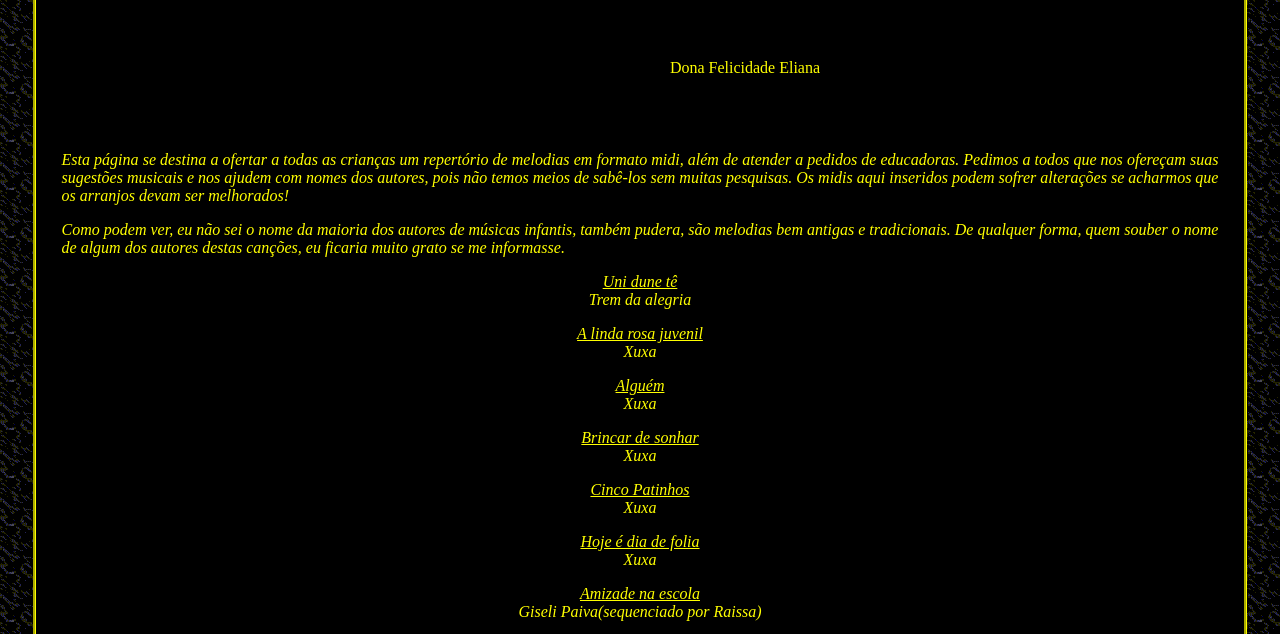
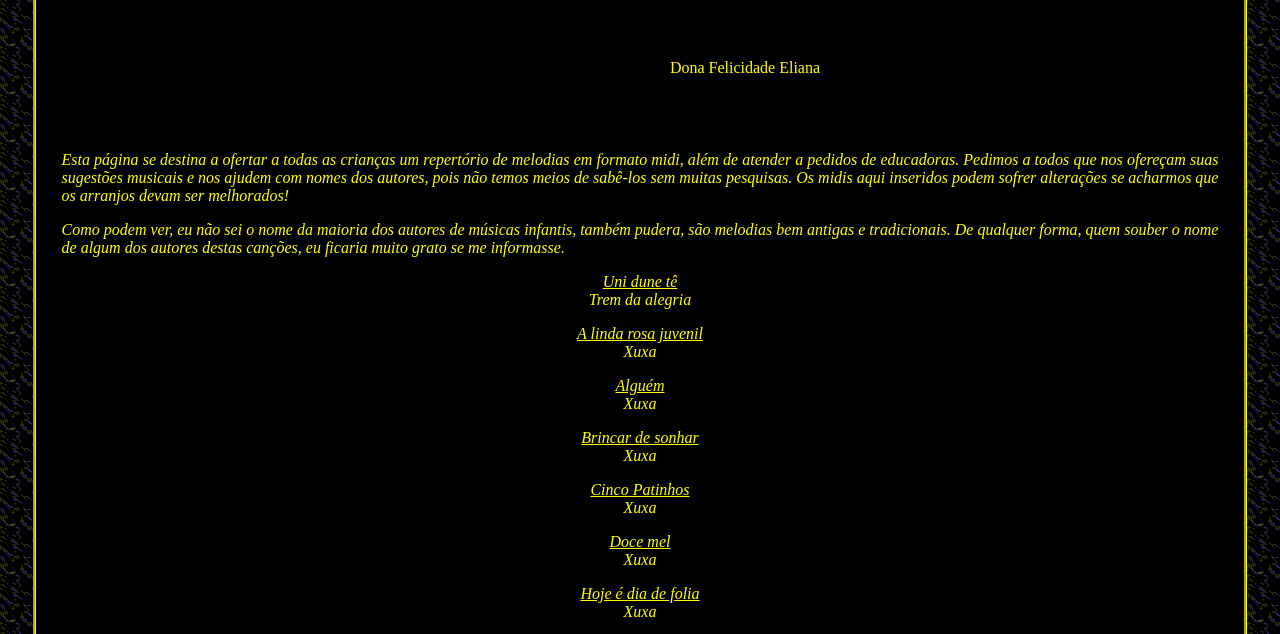
Before and after one commit to geraldopereira20/geraldopereira20.github.io, a plain HTML site: page infantil.html in a window 1280 px wide. Shown: the part 146-780 px from the top of the page. Drawn offline with Linux system fonts and the light colour scheme.

Commit message:
Update infantil.html

```diff
--- a/infantil.html
+++ b/infantil.html
@@ -60,6 +60,8 @@ Xuxa</EM>
 <P><A HREF = "midi_files/cinco_patinhos.mid">Cinco Patinhos</A><BR>
 Xuxa</EM>
 </P>
+<P><A HREF = "midi_files/doce_mel.mid">Doce mel</A><BR>
+Xuxa</EM>
 </P>
 <P><A HREF = "midi_files/hoje_e_dia_de_folia.mid">Hoje é dia de folia</A><BR>
 Xuxa</EM>
@@ -97,144 +99,145 @@ Xuxa</EM>
 
 <P><A HREF = "midi_files/que_e_de_valentim.mid">Que &eacute; de Valentim</A><BR>
 <EM>Popular</EM>
-
+</P>
 <P><A HREF = "midi_files/o_girassol.mid">O Girassol</A><BR>
 <EM>Vinicius de Moraes</EM>
-
+</P>
 <P><A HREF = "midi_files/o_filho_que_eu_quero_ter.mid">O Filho Que Eu Quero Ter</A><BR>
 <EM>Vinicius de Moraes</EM>
-
+</P>
 <P><A HREF = "midi_files/o_leao.mid">O Le&atilde;o</A><BR>
 <EM>Vinicius de Moraes</EM>
-
+</P>
 <P><A HREF = "midi_files/no_arraial_da_bicharada.mid">No Arraial da Bicharada</A><BR>
 <EM>Folclore Infantil</EM>
-
+</P>
 <P><A HREF = "midi_files/sapo_jururu.mid">Sapo Jururu</A><BR>
 <EM>Folclore Infantil</EM>
-
+</P>
 <P><A HREF = "midi_files/massa_massa_barro.mid">Massa,Massa Barro</A><BR>
 <EM>Folclore Infantil</EM>
-
+</P>
 <P><A HREF = "midi_files/de_abobora_faz_melao.mid">De Ab&oacute;bora Faz Mel&atilde;o</A><BR>
 <EM>Folclore Infantil</EM>
-
+</P>
 <P><A HREF = "midi_files/ao_passar_da_barca.mid">Ao Passar da Barca</A><BR>
 <EM>Folclore Infantil</EM>
-
+</P>
 <P><A HREF = "midi_files/chiquinho_caiu_no_poco.mid">Chiquinho Caiu no Po&ccedil;o</A><BR>
 <EM>Folclore Infantil</EM>
-
+</P>
 <P><A HREF = "midi_files/o_sapo_nao_lava_o_pe.mid">O Sapo N&atilde;o Lava o P&eacute;</A><BR>
 <EM>Folclore Infantil</EM>
-
+</P>
 <P><A HREF = "midi_files/bambalalao.mid">Bambalal&atilde;o</A><BR>
 <EM>Folclore Infantil</EM>
 <P><A HREF = "midi_files/a_canoa_virou.mid">A Canoa Virou</A><BR>
 <EM>Folclore Infantil</EM>
-
+</P>
 <P><A HREF = "midi_files/gatinha_parda.mid">Gatinha Parda</A><BR>
 <EM>Folclore Infantil</EM>
-
+</P>
 <P><A HREF = "midi_files/o_meu_galinho.mid">O Meu Galinho</A><BR>
 <EM>Folclore Infantil</EM>
-
+</P>
 <P><A HREF = "midi_files/cores_do_vento.mid">Cores do Vento</A><BR>
 <EM>Tema infantil</EM>
-
+</P>
 <P><A HREF = "midi_files/a_pequena_sereia.mid">A Pequena Sereia</A><BR>
 <EM>Tema infantil</EM>
-
+</P>
 <P><A HREF = "midi_files/acampamento.mid">Bagun&ccedil;a no Acampamento</A><BR>
 <EM>Tema infantil</EM>
-
+</P>
 <P><A HREF = "midi_files/eu_quero_mais.mid">Eu Quero Mais &eacute; Ser Rei</A><BR>
 <EM>Tema infantil</EM>
-
+</P>
 <P><A HREF = "midi_files/entre_as_flores.mid">Entre as Flores</A><BR>
 <EM>Tema infantil</EM>
-
+</P>
 <P><A HREF = "midi_files/encantos.mid">Sobre Os Encantos de Um C&eacute;u Azul</A><BR>
 <EM>Tema de Bailado</EM>
-
+</P>
 <P><A HREF = "midi_files/dei_o_meu_coracaozinho.mid">Dei o Meu Cora&ccedil;&atilde;ozinho</A><BR>
 <EM>Cantiga de Primeira Comunh&atilde;o</EM>
-
+</P>
 <P><A HREF = "midi_files/o_meu_coracao.mid">O Meu Cora&ccedil;&atilde;o &eacute; S&oacute; de Jesus</A><BR>
 <EM>Cantiga de Primeira Comunh&atilde;o</EM>
-
+</P>
 <P><A HREF = "midi_files/maezinha_do_ceu.mid">M&atilde;ezinha do C&eacute;u</A><BR>
 <EM>Cantiga de Coroa&ccedil;ao</EM>
-
+</P>
 <P><A HREF = "midi_files/gotinhas_de_luz.mid">Gotinhas de Luz</A><BR>
 <EM>Geraldo Magela</EM>
-
+</P>
 <P><A HREF = "midi_files/coelhinho_da_pascoa.mid">Coelhinho da P&aacute;scoa</A><BR>
 <EM>Eliana</EM>
-
+</P>
 <P><A HREF = "midi_files/a_arvore_da_montanha.mid">A &Aacute;rvore da Montanha</A><BR>
 <EM>Folclore</EM>
-
+</P>
 <P><A HREF = "midi_files/bife.mid">Bife</A><BR>
 <EM>tradicional</EM>
-
+</P>
 <P><A HREF = "midi_files/bem_te_vi.mid">Bem-te-vi</A><BR>
 <EM>tradicional</EM>
-
+</P>
 <P><A HREF = "midi_files/frei_anselmo.mid">Frei Anselmo</A><BR>
 <EM>Pesquisando</EM>
-
+</P>
 <P><A HREF = "midi_files/berceuse.mid">Berceuse</A><BR>
 <EM>Brahms</EM>
-
+</P>
 <P><A HREF = "midi_files/feliz.mid">Can&ccedil;&atilde;o da Crian&ccedil;a</A><BR>
 <EM>Francisco Alves</EM>
-
+</P>
 <P><A HREF = "midi_files/ursinho.mid">Ursinho Pimp&atilde;o</A><BR>
 <EM>pesquisando</EM>
-
+</P>
 <P><A HREF = "midi_files/cravo.mid">O Cravo Brigou com a Rosa</A><BR>
 <EM>Heitor Villa Lobos</EM>
-
+</P>
 <P><A HREF = "midi_files/soldado.mid">Can&ccedil;&atilde;o do Ex&eacute;rcito</A><BR>
 <EM>Letra:Maj. Alberto Augusto Martins.M&uacute;sica: Te&oacute;filo de Magalh&atilde;es</EM>
-
+</P>
 <P><A HREF = "midi_files/suzana.mid">Oh Suzana</A><BR>
 <EM>Folclore Americano</EM>
-
+</P>
 <P><A HREF = "midi_files/pintinho.mid">Pai Francisco</A><BR>
 <EM>pesquisando</EM>
-
+</P>
 <P><A HREF = "midi_files/tim.mid">Tim Tim</A><BR>
 <EM>pesquisando</EM>
-
+</P>
 <P><A HREF = "midi_files/atirei.mid">Atirei o Pau no Gato</A><BR>
 <EM>pesquisando</EM>
-
+</P>
 <P><A HREF = "midi_files/fui.mid">Fui no Toror&oacute;</A><BR>
 <EM>pesquisando</EM>
-
+</P>
 <P><A HREF = "midi_files/twinkle.mid">Twinkle</A><BR>
 <EM>pesquisando</EM>
-
+</P>
 <P><A HREF = "midi_files/terezinha.mid">Terezinha de Jesus</A><BR>
 <EM>pesquisando</EM>
-
+</P>
 <P><A HREF = "midi_files/ciranda.mid">Ciranda, Cirandinha</A><BR>
 <EM>pesquisando</EM>
-
+</P>
 <P><A HREF = "midi_files/roda.mid">Ai, Eu Entrei na Roda</A><BR>
 <EM>pesquisando</EM>
-
+</P>
 <P><A HREF = "midi_files/rodapi.mid">Roda, Pi&atilde;o</A><BR>
 <EM>pesquisando</EM>
-
+</P>
 <P><A HREF = "midi_files/margarida.mid">Onde Est&aacute; a Margarida</A><BR>
 <EM>pesquisando</EM>
+</P>
 
 <P><A HREF = "midi_files/nestarua.mid">Nesta Rua</A><BR>
 <EM>tradicional</EM>
-
+</P>
 <P><A HREF = "midi_files/limoeiro.mid">Meu Lim&atilde;o Meu Limoeiro</A><BR>
 <EM>tradicional</EM>
 
```
